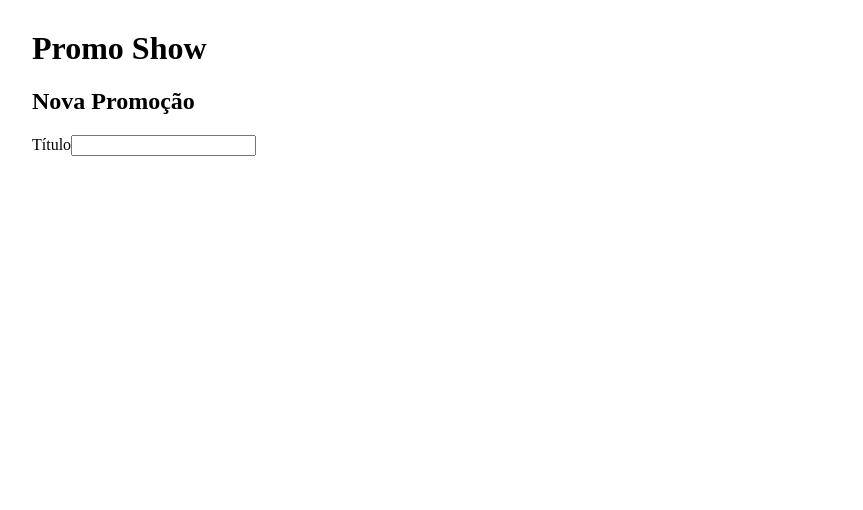
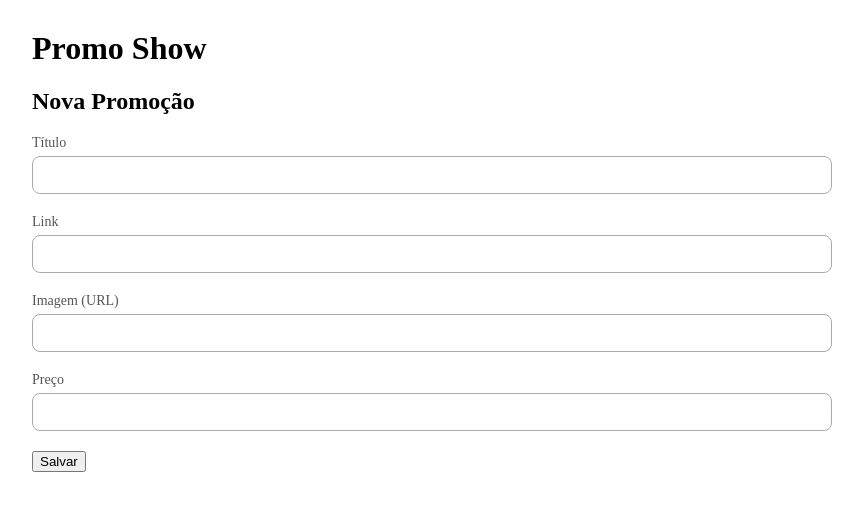
Before and after one commit to elvesbd/promotionsApp, a React (Create React App) app: page /create in a window 1280 px wide. Shown: the top 510 px of the page, without its empty margins (208-1071 px from the left). Built offline with nearby package versions, Linux system fonts and the light colour scheme.

Commit message:
feature-7: created promotions form

```diff
--- a/public/index.html
+++ b/public/index.html
@@ -10,34 +10,12 @@
       content="Web site created using create-react-app"
     />
     <link rel="apple-touch-icon" href="%PUBLIC_URL%/logo192.png" />
-    <!--
-      manifest.json provides metadata used when your web app is installed on a
-      user's mobile device or desktop. See https://developers.google.com/web/fundamentals/web-app-manifest/
-    -->
-    <link rel="manifest" href="%PUBLIC_URL%/manifest.json" />
-    <!--
-      Notice the use of %PUBLIC_URL% in the tags above.
-      It will be replaced with the URL of the `public` folder during the build.
-      Only files inside the `public` folder can be referenced from the HTML.
 
-      Unlike "/favicon.ico" or "favicon.ico", "%PUBLIC_URL%/favicon.ico" will
-      work correctly both with client-side routing and a non-root public URL.
-      Learn how to configure a non-root public URL by running `npm run build`.
-    -->
     <title>React App</title>
   </head>
   <body>
     <noscript>You need to enable JavaScript to run this app.</noscript>
     <div id="root"></div>
-    <!--
-      This HTML file is a template.
-      If you open it directly in the browser, you will see an empty page.
 
-      You can add webfonts, meta tags, or analytics to this file.
-      The build step will place the bundled scripts into the <body> tag.
-
-      To begin the development, run `npm start` or `yarn start`.
-      To create a production bundle, use `npm run build` or `yarn build`.
-    -->
   </body>
 </html>
--- a/src/components/PromotionForm/index.js
+++ b/src/components/PromotionForm/index.js
@@ -1,16 +1,69 @@
+import { useState } from 'react';
+import axios from 'axios';
+
 import styles from './styles.module.scss';
+import { useHistory } from 'react-router';
+
+
+const initialValue = {
+  title: '',
+  url: '',
+  imageUrl: '',
+  price: 0,
+};
 
 
 export function PromotionForm() {
+  const [values, setValues] = useState(initialValue);
+
+  const history = useHistory();
+
+
+  function handleChange(e) {
+    const { name, value } = e.target;
+
+    setValues({ ...values, [name]: value });
+  };
+
+  function handleSubmit(e) {
+    e.preventDefault();
+
+    (async () => {
+      const response = await axios.post('http://localhost:5000/promotions', values);
+      history.push('/')
+    })()
+
+
+  }
+
   return (
     <div>
       <h1>Promo Show</h1>
       <h2>Nova Promoção</h2>
 
-      <form>
-        <div className={styles.promotionForm}>
-          <label>Título</label>
-          <input name=""/>
+      <form onSubmit={handleSubmit}>
+        <div className={styles.promotionFormGroup}>
+          <label htmlFor="title">Título</label>
+          <input id="title" name="title" type="text" onChange={handleChange}/>
+        </div>
+
+        <div className={styles.promotionFormGroup}>
+          <label htmlFor="url">Link</label>
+          <input id="url" name="url" type="text" onChange={handleChange}/>
+        </div>
+
+        <div className={styles.promotionFormGroup}>
+          <label htmlFor="imageUrl">Imagem (URL)</label>
+          <input id="imageUrl" name="imageUrl" type="text" onChange={handleChange}/>
+        </div>
+
+        <div className={styles.promotionFormGroup}>
+          <label htmlFor="price">Preço</label>
+          <input id="price" name="price" type="number" onChange={handleChange}/>
+        </div>
+
+        <div>
+          <button type="submit">Salvar</button>
         </div>
       </form>
     </div>
--- a/src/components/PromotionForm/styles.module.scss
+++ b/src/components/PromotionForm/styles.module.scss
@@ -0,0 +1,20 @@
+.promotionFormGroup {
+  display: flex;
+  flex-direction: column;
+
+  label {
+    margin-bottom: 5px;
+    font-size: 14px;
+    font-weight: 500;
+    color: #555;
+  }
+
+  input {
+    border: 1px solid #aaa;
+    border-radius: 8px;
+    background: #fff;
+    height: 36px;
+    padding: 0 10px;
+    margin-bottom: 20px;
+  }
+}
--- a/src/components/PromotionSearch/index.js
+++ b/src/components/PromotionSearch/index.js
@@ -18,7 +18,7 @@ export function PromotionSearch() {
     }
 
     (async () => {
-      const response = await axios.get('http://localhost:5000/promotions?_embed=comments', { params });
+      const response = await axios.get('http://localhost:5000/promotions?_embed=comments&_order=desc&_sort=id', { params });
       setPromotions(response.data);
     })()
   }, [search]);
--- a/src/services/api/db.json
+++ b/src/services/api/db.json
@@ -24,9 +24,16 @@
     {
       "id": 4,
       "title": "Fone de Ouvido Jaybird Run XT Sport Bluetooth, Cinza",
-      "price": 699.90,
+      "price": 699.9,
       "url": "",
       "imageUrl": "https://cdn.gatry.com/gatry-static/promocao/imagem_url/9c4b176eb52bb4877e853cf36393d8fc.jpg"
+    },
+    {
+      "title": "Soundbar JBL Cinema SB130, 2.0 Canais, Bluetooth, Subwoofer com Fio, 55W RMS - JBLSB130BLKBR",
+      "url": "https://tidd.ly/3fO1qfh",
+      "imageUrl": "https://cdn.gatry.com/gatry-static/promocao/imagem_url/ab605abe91a32e0c0b29af27595ebe24.png",
+      "price": "100",
+      "id": 5
     }
   ],
   "comments": [
```
